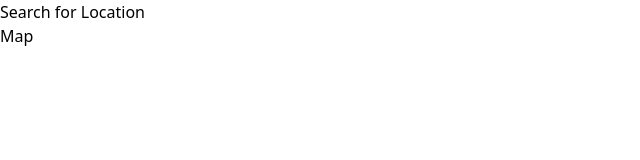
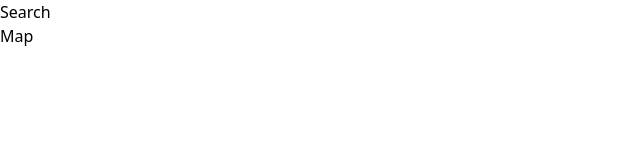
Before and after one commit to Rabia-Rajput/location-search-TypeScript, a React (Vite) app: page / in a window 1280 px wide. Shown: the top 160 px of the page, without its empty margins (0-640 px from the left). Built offline with nearby package versions, Linux system fonts and the light colour scheme.

Commit message:
updated file

```diff
--- a/src/components/LocationSearch.tsx
+++ b/src/components/LocationSearch.tsx
@@ -1,7 +1,29 @@
+import { useState } from "react";
+import Place from "../api/Place";
+interface LocationSearchProps {
+  onPlaceClick: (place: Place) => void;
+}
+export default function LocationSearch({ onPlaceClick }: LocationSearchProps) {
+  const [places, setPlaces] = useState<Place[]>([]);
+  const[term, setTerm]=useState('');
+const handleSubmit=async (event:React.FormEvent<HTMLFormElement>)=>{
+  event.preventDefault();
 
 
-export default  function LocationSearch  ()  {
+
+};
+
   return (
-    <div>Search for Location</div>
-  )
+    <div>
+      <form onSubmit={handleSubmit}>
+        <label className="font-bold" htmlFor="term">
+          Search
+        </label>
+        <input className="border border-gray-300 rounded-md shadow-sm focus:border-indigo-500 px-4 py-2 w-full"
+         id="term"
+         value={term}
+         onChange={e=>setTerm(e.target.value)}/>
+      </form>
+    </div>
+ );
 }
```
